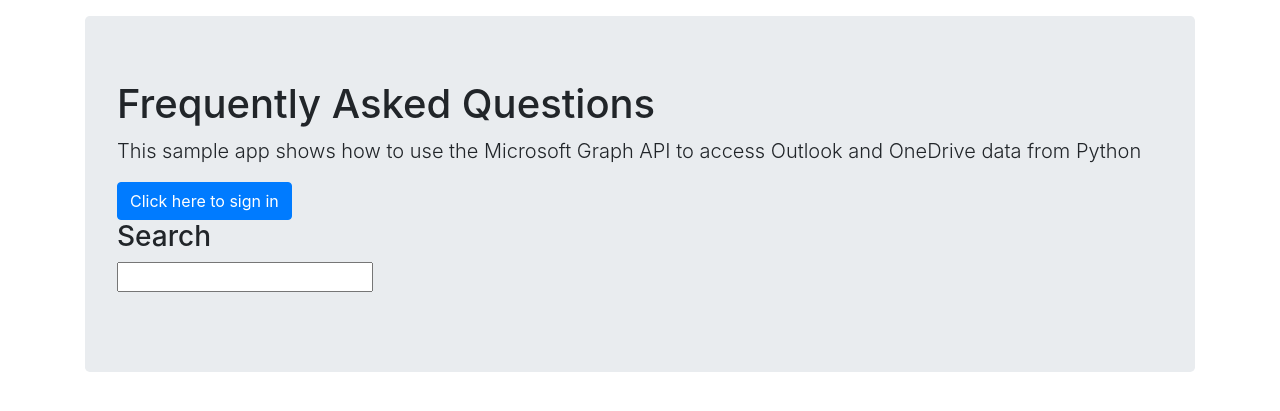
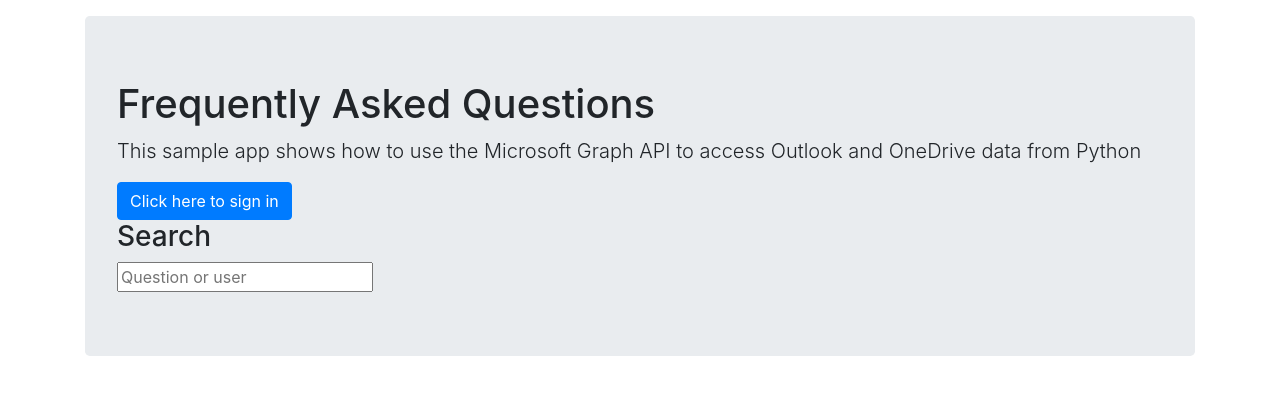
Before and after one commit to Tejus10/Outlook-login, a Django app: template tutorial/templates/tutorial/home.html in a window 1280 px wide. Shown: the part 56-467 px from the top of the page. Run offline with Django 3.2, Linux system fonts and the light colour scheme; the template is opened without the code that fills it, so the values that code supplies are empty; some libraries are stand-ins or nearby versions.

Commit message:
before template change

```diff
--- a/tutorial/templates/tutorial/home.html
+++ b/tutorial/templates/tutorial/home.html
@@ -14,11 +14,11 @@
 <!-- search -->
 <h3>Search</h3>
 {% csrf_token %}
-<input type="text" name="search" id="search">
+<input type="text" name="search" id="search" placeholder="Question or user">
 
-<ul id="search-results">
+<div id="search-results">
 
-</ul>
+</div>
 
 </div>
 
```
Also changed, not shown: db.sqlite3.
